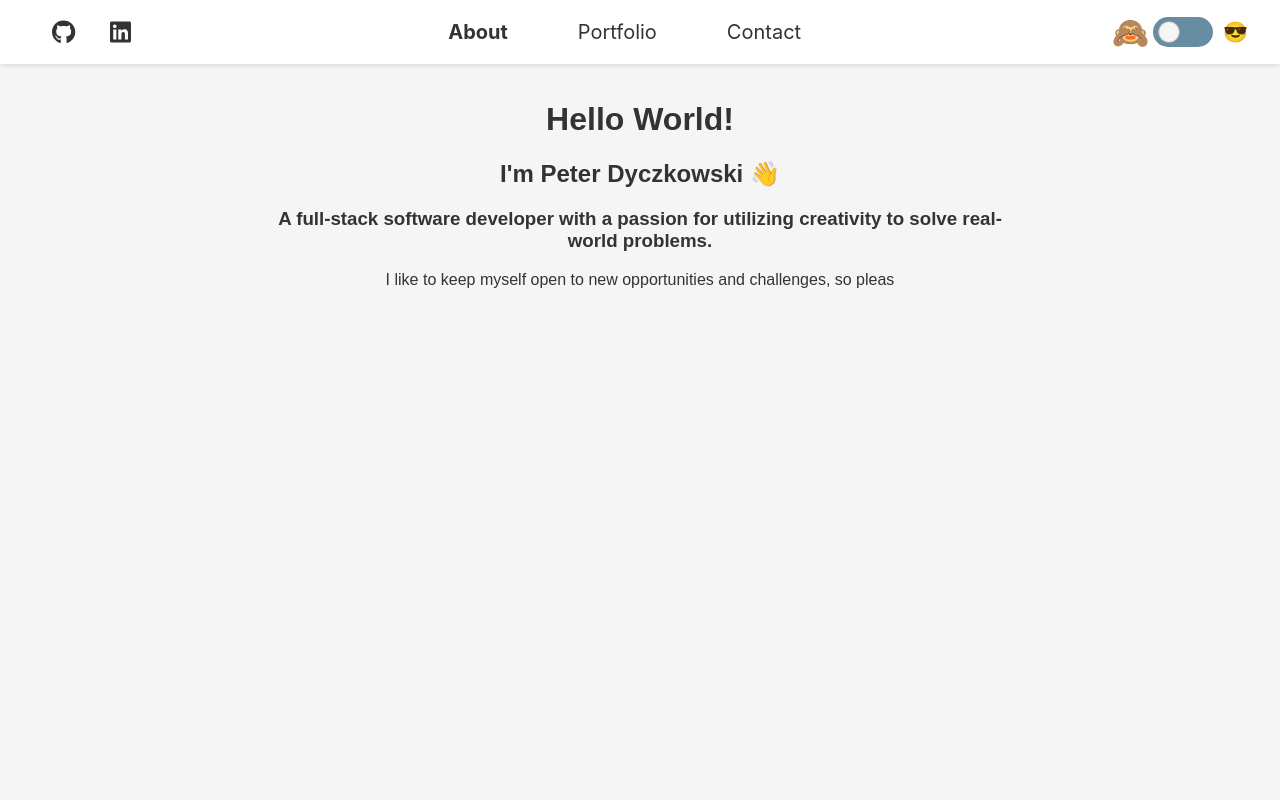
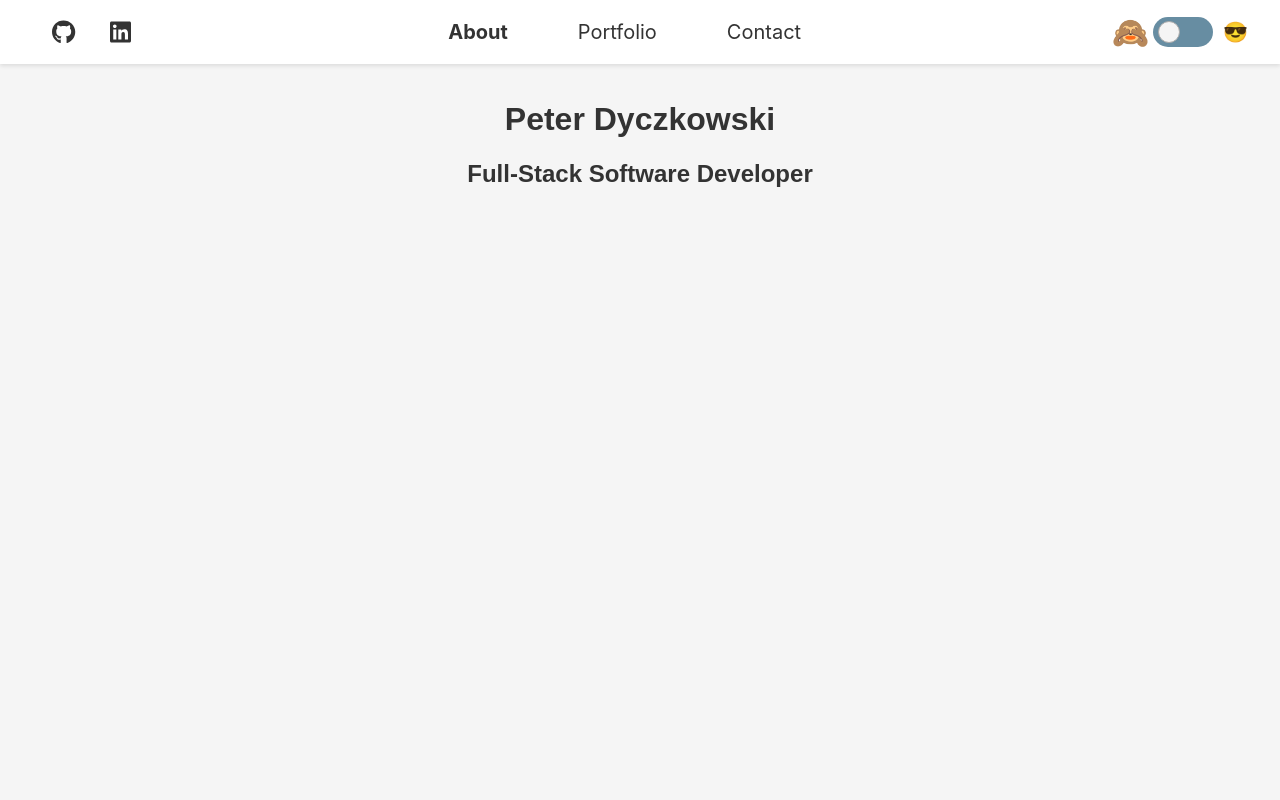
Before and after one commit to PD1996/portfoliowebsite, a React (Create React App) app: page / in a window 1280 px wide. Shown: the top 800 px of the page. Built offline with nearby package versions, Linux system fonts and the light colour scheme.

Commit message:
Shorten 'about' section text

```diff
--- a/src/components/About/index.js
+++ b/src/components/About/index.js
@@ -8,20 +8,12 @@ function About() {
       <TypingEffect
         texts={[
           {
-            text: "Hello World!",
+            text: "Peter Dyczkowski",
             tag: "h1",
           },
           {
-            text: "I'm Peter Dyczkowski 👋",
+            text: "Full-Stack Software Developer",
             tag: "h2",
-          },
-          {
-            text: "A full-stack software developer with a passion for utilizing creativity to solve real-world problems.",
-            tag: "h3",
-          },
-          {
-            text: "I like to keep myself open to new opportunities and challenges, so please feel free to connect!",
-            tag: "p",
           },
         ]}
       />
```
